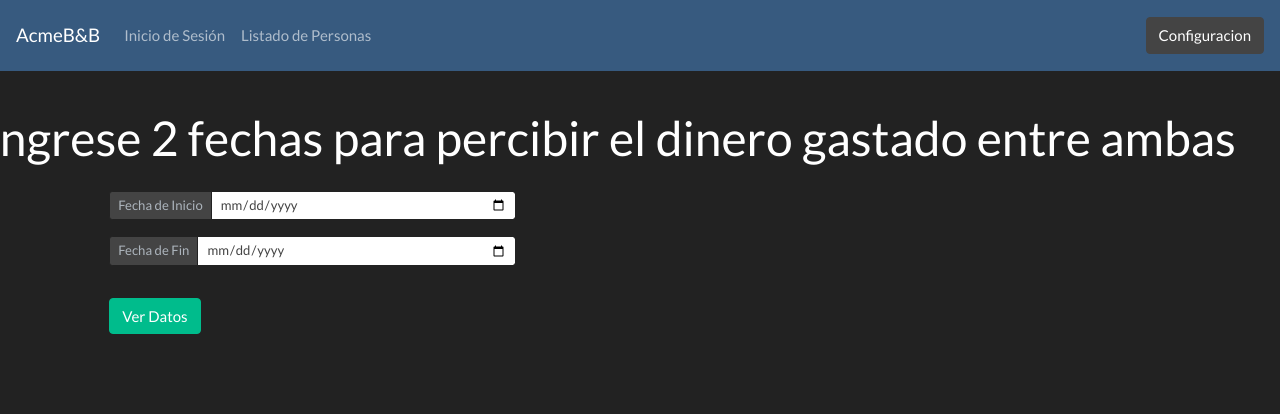
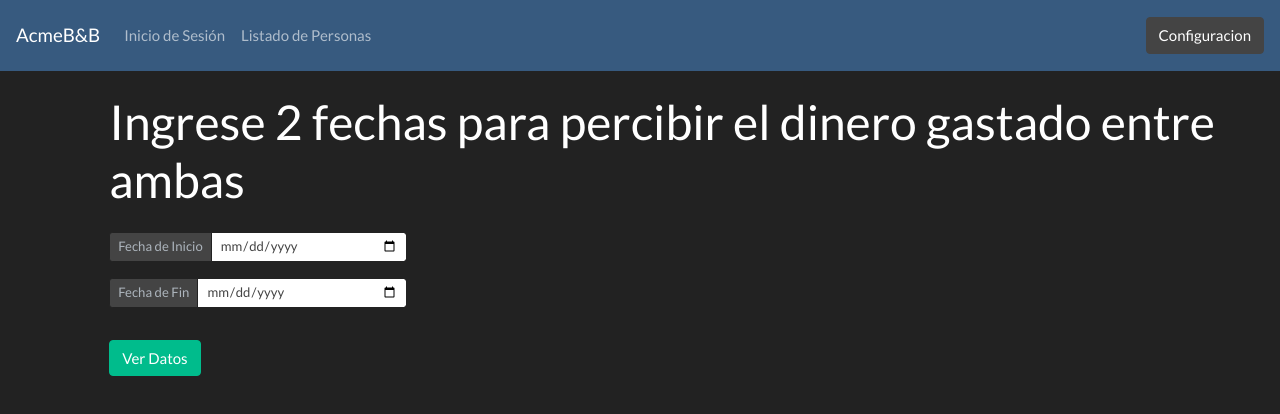
Before and after one commit to IvanDuarte1501199/front-final-18-12, an Angular app: page /datos-dinero-gastado in a window 1280 px wide. Shown: the top 414 px of the page. Built offline with nearby package versions, Linux system fonts and the light colour scheme; no server answers.

Commit message:
7.3 - arreglo menor

```diff
--- a/src/app/componentes/personas/datos-dinero-gastado/datos-dinero-gastado.component.html
+++ b/src/app/componentes/personas/datos-dinero-gastado/datos-dinero-gastado.component.html
@@ -3,28 +3,32 @@
 
 <div class="row">
     <div class="form-group col-1"></div>
-    <div class="mb-3">
+    <div class="form-group col-11">
         <h1>Ingrese 2 fechas para percibir el dinero gastado entre ambas</h1>
     </div>
+
+</div>
+<div class="row">
     <div class="form-group col-1"></div>
-    <div class="form-group col-4">
-
+    <div class="form-group col-3">
         <div class="input-group input-group-sm mb-3">
             <div class="input-group-prepend">
                 <span class="input-group-text" id="inputGroup-sizing-sm">Fecha de Inicio</span>
             </div>
-            <input [(ngModel)]="fechaInicio" [min]="set_date" name="FechaInicio" type="date"
-                class="form-control" aria-label="Sizing example input" aria-describedby="inputGroup-sizing-sm">
+            <input [(ngModel)]="fechaInicio" [min]="set_date" name="FechaInicio" type="date" class="form-control"
+                aria-label="Sizing example input" aria-describedby="inputGroup-sizing-sm">
         </div>
         <div class="input-group input-group-sm mb-3">
             <div class="input-group-prepend">
                 <span class="input-group-text" id="inputGroup-sizing-sm">Fecha de Fin</span>
             </div>
-            <input [min]="set_date" [(ngModel)]="fechaFin" name="FechaFin" type="date"
-                class="form-control" aria-label="Sizing example input" aria-describedby="inputGroup-sizing-sm">
+            <input [min]="set_date" [(ngModel)]="fechaFin" name="FechaFin" type="date" class="form-control"
+                aria-label="Sizing example input" aria-describedby="inputGroup-sizing-sm">
         </div>
     </div>
 </div>
+
+
 <div class="row">
     <div class="form-group col-1">
 
--- a/src/app/componentes/personas/datos-dinero-gastado/datos-dinero-gastado.component.ts
+++ b/src/app/componentes/personas/datos-dinero-gastado/datos-dinero-gastado.component.ts
@@ -73,6 +73,7 @@ export class DatosDineroGastadoComponent implements OnInit {
           // comienza toda la comprobacion de dias
           if ((this.fechaInicio >= alquiler.fechaInicio && this.fechaInicio <= alquiler.fechaFin) && (this.fechaFin >= alquiler.fechaInicio && this.fechaFin <= alquiler.fechaFin)) {
             //sacar la diferencia entre dias de la fecha de inicio ingresada con la fecha de fin ingresada
+            console.log('primer if');
             this.cantDias = Ifechafin.getTime() - Ifechaini.getTime();
             this.cantDias = Math.round(this.cantDias / (1000 * 60 * 60 * 24));
             this.cantDias  = this.cantDias + 1;
@@ -84,6 +85,7 @@ export class DatosDineroGastadoComponent implements OnInit {
           else {
             if ((this.fechaInicio >= alquiler.fechaInicio && this.fechaInicio <= alquiler.fechaFin) && !(this.fechaFin >= alquiler.fechaInicio && this.fechaFin <= alquiler.fechaFin)) {
               // hay que sacar la direncia de dias entre la fecha de inicio y la fecha de fin de el alquiler
+              console.log('seg if');
               this.cantDias = Ifechafin.getTime() - Afechafin.getTime();
               this.cantDias = Math.round(this.cantDias / (1000 * 60 * 60 * 24));
               this.cantDias  = this.cantDias + 1;
@@ -94,7 +96,8 @@ export class DatosDineroGastadoComponent implements OnInit {
             } else {
               if (!(this.fechaInicio >= alquiler.fechaInicio && this.fechaInicio <= alquiler.fechaFin) && (this.fechaFin >= alquiler.fechaInicio && this.fechaFin <= alquiler.fechaFin)) {
                 //hay que sacar la diferencia entre la fecha de inicio del alquiler y la fecha de fin ingresada
-                this.cantDias = Ifechaini.getTime() - Afechaini.getTime();
+                console.log('terecr if');
+                this.cantDias = Ifechafin.getTime() - Afechaini.getTime();
                 this.cantDias = Math.round(this.cantDias / (1000 * 60 * 60 * 24));
                 this.cantDias  = this.cantDias + 1;
                 this.cantDiasTotal = this.cantDiasTotal + this.cantDias;
@@ -103,6 +106,7 @@ export class DatosDineroGastadoComponent implements OnInit {
                 }
               } else {
                 if (this.fechaInicio <= alquiler.fechaInicio && this.fechaFin >= alquiler.fechaFin) {
+                  console.log('cuarto if');
                   this.cantDias = Afechafin.getTime() - Afechaini.getTime();
                   this.cantDias = Math.round(this.cantDias / (1000 * 60 * 60 * 24));
                   this.cantDias  = this.cantDias + 1;
@@ -110,8 +114,6 @@ export class DatosDineroGastadoComponent implements OnInit {
                   if (this.cantDias > 0) {
                     this.precioCalculado = this.precioCalculado + (this.cantDias * pro.precioXdia)
                   }
-                  console.log(this.cantDias);
-                  console.log(this.cantDiasTotal);
                 } else {
                 }
               }
```
